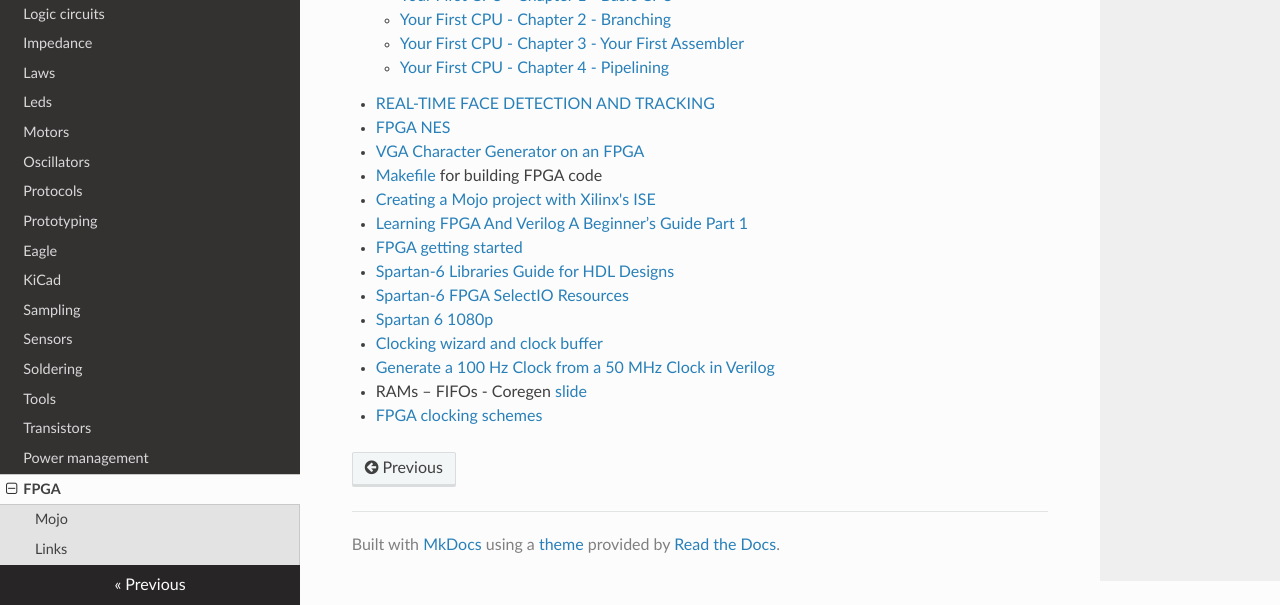
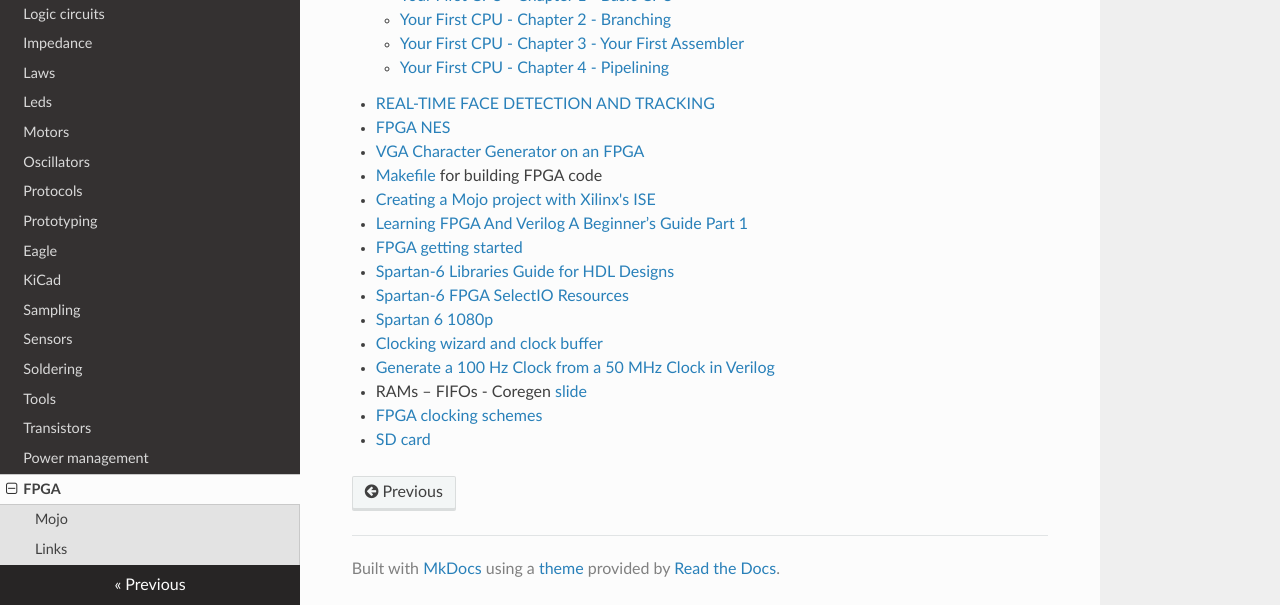
Before and after one commit to gipi/electronics-notes, an MkDocs documentation site: the page built from docs/fpga.md, in a window 1280 px wide and 900 px high, scrolled down 629 px, cut to the strip 295-900 px from the top of the window. Built offline with MkDocs 1.6.1, drawn with Linux system fonts in a browser that asks for light colours; nearby versions of some CDN libraries; old or Windows-style settings are respelled for this version of MkDocs.

Commit message:
Add link.

```diff
--- a/docs/fpga.md
+++ b/docs/fpga.md
@@ -36,3 +36,4 @@
  - [Generate a 100 Hz Clock from a 50 MHz Clock in Verilog](http://electronics.stackexchange.com/questions/137114/generate-a-100-hz-clock-from-a-50-mhz-clock-in-verilog)
  - RAMs – FIFOs - Coregen [slide](https://agenda.infn.it/getFile.py/access?resId=4&materialId=slides&confId=6549)
  - [FPGA clocking schemes](http://ue.pwr.wroc.pl/pld/pld_10.pdf)
+ - [SD card](https://fpga4fun.com/SD.html)
```
